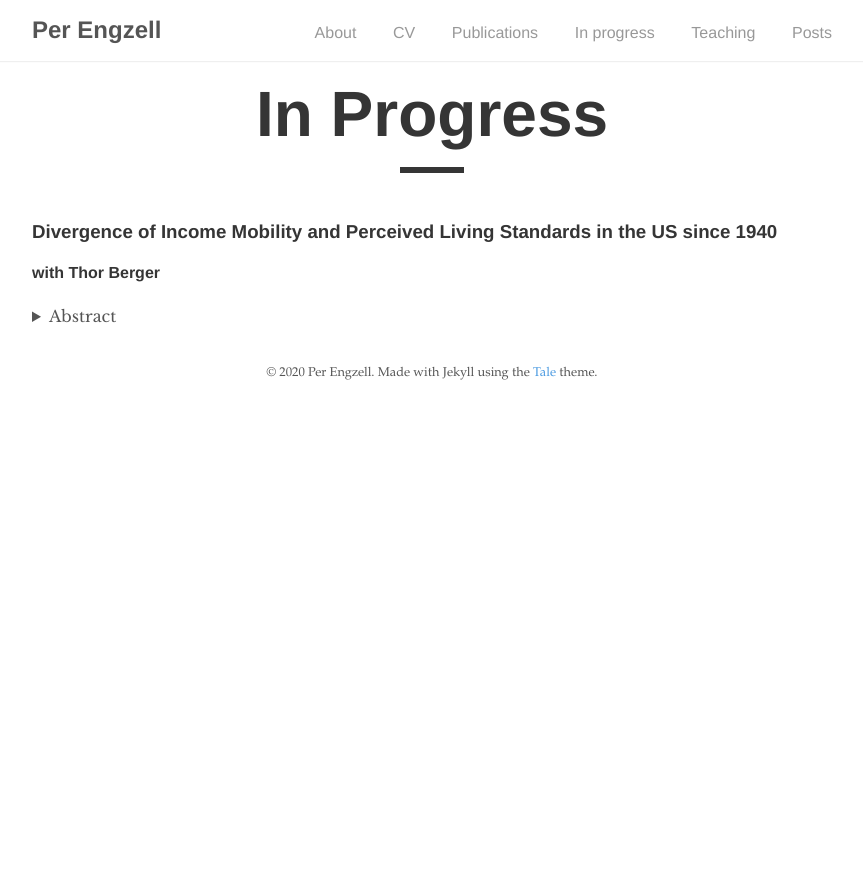
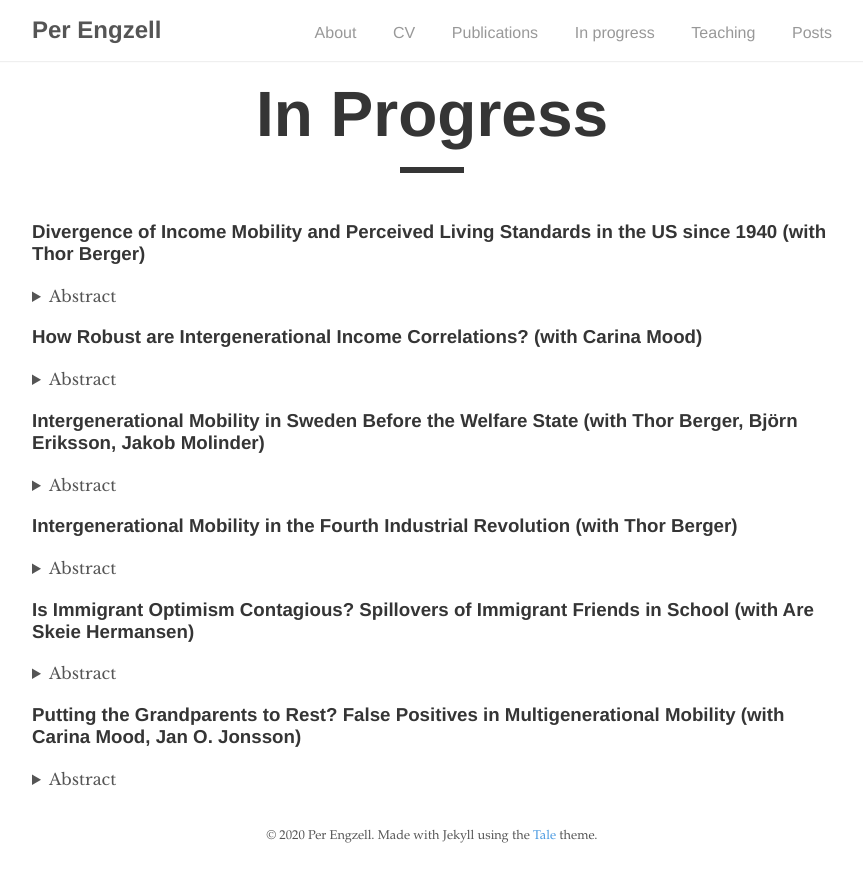
Before and after one commit to pengzell/pengzell.github.io, a Jekyll site: the page built from _pages/inprogress.md, in a window 1280 px wide. Shown: the top 882 px of the page, without its empty margins (208-1071 px from the left). Built offline with Jekyll 4.4.1, drawn with Linux system fonts in a browser that asks for light colours; some of the changed text lies outside the part shown.

Commit message:
Update inprogress.md

```diff
--- a/_pages/inprogress.md
+++ b/_pages/inprogress.md
@@ -4,9 +4,40 @@ title: "In Progress"
 author: "Per Engzell"
 permalink: /inprogress/
 ---
-### Divergence of Income Mobility and Perceived Living Standards in the US since 1940
-#### with Thor Berger
+
+### Divergence of Income Mobility and Perceived Living Standards in the US since 1940 (with Thor Berger)
 <details>
 <summary>Abstract</summary>
 In just a few decades, Americans have seen a drastic decline in upward income mobility. Among baby boomers, 90% earned a higher real income than their parents; in recent cohorts, only half do. At the same time, secular trends raised living standards across a wide range of domains: improved health and lifespans, fading discrimination, cleaner air and water, increased safety from crime, and new digital goods and services. Against this background, we ask whether a growing share of Americans actually perceive that their living standards have declined relative to their parents. In contrast to income mobility, perceived mobility in  living standards remains stable and high, a divergence arguably attributable to improvements in quality of life. Social scientists and policy makers would benefit from a wider range of data to track the experience of successive generations.
 </details>
+
+### How Robust are Intergenerational Income Correlations? (with Carina Mood)
+<details>
+<summary>Abstract</summary>
+Recent work highlights how "researcher degrees of freedom" – undisclosed flexibility in research design – can give rise to varying results. The study of income mobility is no exception, with decisions ranging over income concept, unit of observation, functional form, treatment of outliers, etc. Using Swedish data on the population of children born 1958–1972, we exhaust a model space of several hundred thousands specifications to answer three questions. What is the range of reasonable estimates? Which specification fits data best? How sensitive are estimated trends? Linear correlations fit  better than rank correlations, while log-log correlations (and hence, elasticities) fit poorly and behave erratically over time. Even with more robust measures of association, different income definitions follow opposing trends: increasing persistence in family income and women's earnings, flat or decreasing in men's earnings.
+
+</details>
+
+### Intergenerational Mobility in Sweden Before the Welfare State (with Thor Berger, Björn Eriksson, Jakob Molinder)
+<details>
+<summary>Abstract</summary>
+This paper analyzes intergenerational mobility in Sweden prior to the emergence of the welfare state. We use full-count census data to link more than 400,000 sons observed in 1910 to their fathers in 1880. In terms of occupational mobility, Sweden was more mobile than other European countries. Mobility patterns are closer to the Americas with several regions exhibiting similar rates of mobility as the New World economies. We provide suggestive evidence that geographic mobility and urbanisation – rather than structural differences between the Old and New World – account for historical differences in mobility.
+</details>
+
+### Intergenerational Mobility in the Fourth Industrial Revolution (with Thor Berger)
+<details>
+<summary>Abstract</summary>
+The maturation of industrial society has long been seen as an engine of occupational upgrading and opportunity. Following the rise of the factory, the assembly line, and the office computer, we are now in a fourth industrial revolution where intelligent systems are transforming the nature of work. What are the consequences of this transformation for intergenerational income mobility? Examining variation across 722 U.S. labor markets, we find that intergenerational persistence is higher in areas heavily exposed to automation. These effects are rooted in childhood experiences and concentrated among men from disadvantaged homes. Unequal labour relations appear to exacerbate the association, while affordable access to college ameliorates it. The received view of industrial change as an engine of mobility should be revised to consider the institutional setting that governs the nature of the relationship.
+</details>
+
+### Is Immigrant Optimism Contagious? Spillovers of Immigrant Friends in School (with Are Skeie Hermansen)
+<details>
+<summary>Abstract</summary>
+Is academic achievement affected by the presence of immigrant peers? Previous work mostly suggests no but, we argue, has been misguided on two accounts. First, it focused on aggregate social settings such as schools, while social interactions unfold in more intimate settings. Secondly, it assumed that immigrant peers would harm performance, ignoring their often high aspirations. We use a combination of administrative and sociometric network data from Sweden, and develop methods that let us estimate causal effects of immigrant peers at the level of (i) schools, (ii) classrooms, and (iii) friendship networks. We find little influence at the aggregate level but a strong and positive impact of immigrant peers in the same classroom and of immigrant friends. Existing studies may  have mistaken both the sign and the magnitude of immigrant influence.
+</details>
+
+### Putting the Grandparents to Rest? False Positives in Multigenerational Mobility (with Carina Mood, Jan O. Jonsson)
+<details>
+<summary>Abstract</summary>
+A recent literature studies the role of grandparents in status transmission. We use newly harmonized income tax records on over 700,000 Swedish lineages to establish four empirical facts. First, a model that includes both mothers and fathers and takes a multidimensional view of stratification reduces the residual three-generation association in our population to a trivial size. Second, data on fathers’ cognitive ability shows that even extensive controls for standard socioeconomic variables fail to remove omitted variable bias. Third, the common finding that grandparents compensate poor parental resources can be attributed to greater difficulty of observing parent status accurately at the lower end of the distribution. Fourth, the lower the data quality, and the less detailed the model, the greater is the size of the estimated grandparent coefficient. Future work on multigenerational mobility should pay less attention to the size and significance of this association, which depends heavily on arbitrary sample and specification characteristics, and go on to establish a set of more robust descriptive facts.
+</details>
```
